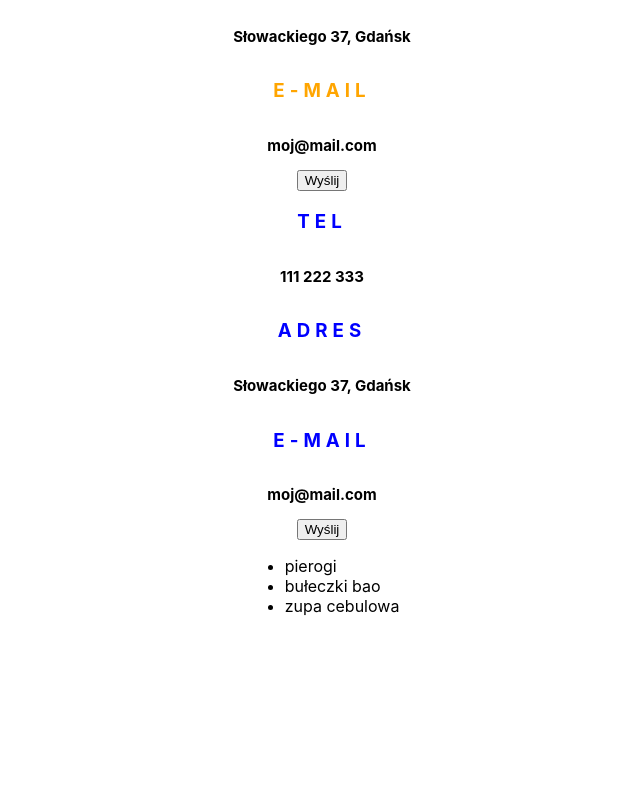
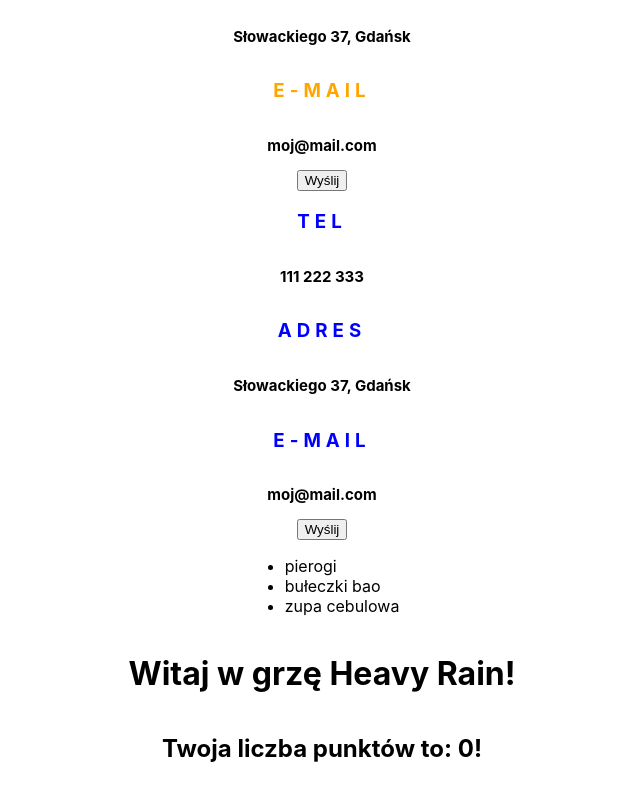
Before and after one commit to infoshareacademy/isareactaccenture, a React (Create React App) app in the folder react/my-app/: page / in a window 1280 px wide. Shown: the part 352-1152 px from the top of the page, without its empty margins (318-958 px from the left). Before the commit the page ends 1014 px from the top, so only its background shows below. Built offline with nearby package versions, Linux system fonts and the light colour scheme; the HTML template or start-up script is replaced by a standard one.

Commit message:
Added Game woith init of use state

```diff
--- a/react/my-app/src/App.js
+++ b/react/my-app/src/App.js
@@ -1,10 +1,12 @@
 import { Wrapper } from './Wrapper';
 import { AboutMe } from './about-me/AboutMe';
+import { Game } from './game/Game';
 
 function App() {
     return (
         <Wrapper>
             <AboutMe />
+            <Game name="Heavy Rain" />
         </Wrapper>
     );
 }
--- /dev/null
+++ b/react/my-app/src/game/Game.js
@@ -0,0 +1,10 @@
+import { useState } from 'react';
+
+export const Game = ({ name }) => {
+    const [points, setPoints] = useState(0);
+
+    return <>
+        <h1>Witaj w grzę {name}!</h1>
+        <h2>Twoja liczba punktów to: {points}!</h2>
+    </>
+}
```
